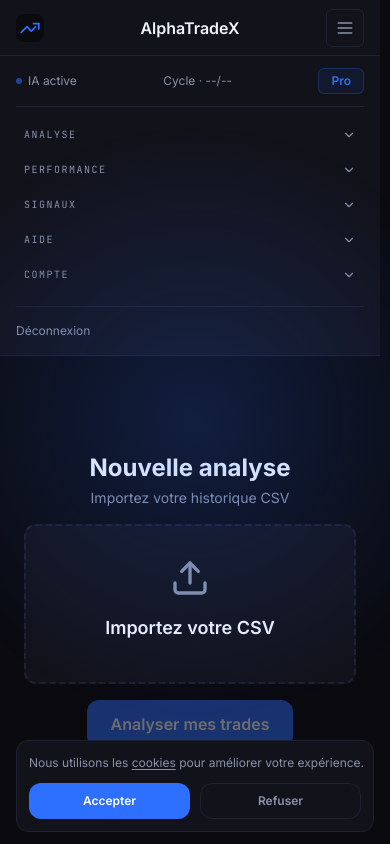
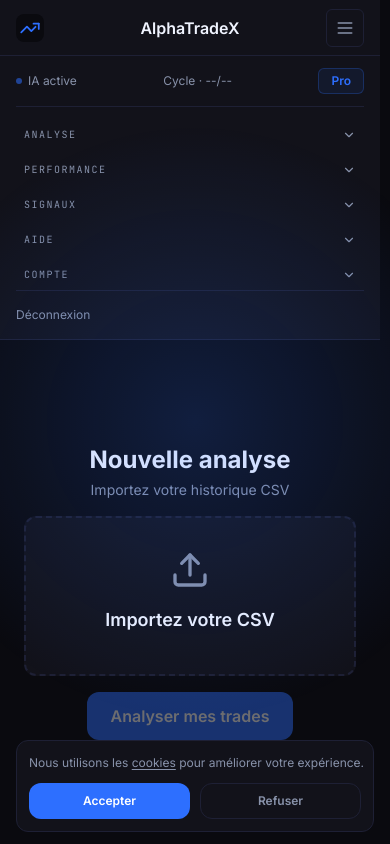
Before and after one commit to Sacha-10/alpha, a Next.js app: page /dashboard in a window 390 px wide. Both pictures are taken after a click on the button 345 px from the left and 27 px from the top of the page. Built offline with nearby package versions, Linux system fonts and the light colour scheme.

Commit message:
fix(dashboard): pb-4 wrapper Déconnexion menu mobile

```diff
--- a/app/dashboard/DashboardClient.tsx
+++ b/app/dashboard/DashboardClient.tsx
@@ -721,7 +721,7 @@
           <div className="min-h-0 flex-1 overflow-y-auto px-4">
             {renderSidebarAccordion(closeMobileMenu)}
           </div>
-          <div className="shrink-0 px-4 py-4" style={{ backgroundColor: '#12121A' }}>
+          <div className="shrink-0 px-4 pb-4" style={{ backgroundColor: '#12121A' }}>
             <div className="h-px bg-border" aria-hidden />
             <button
               type="button"
```
